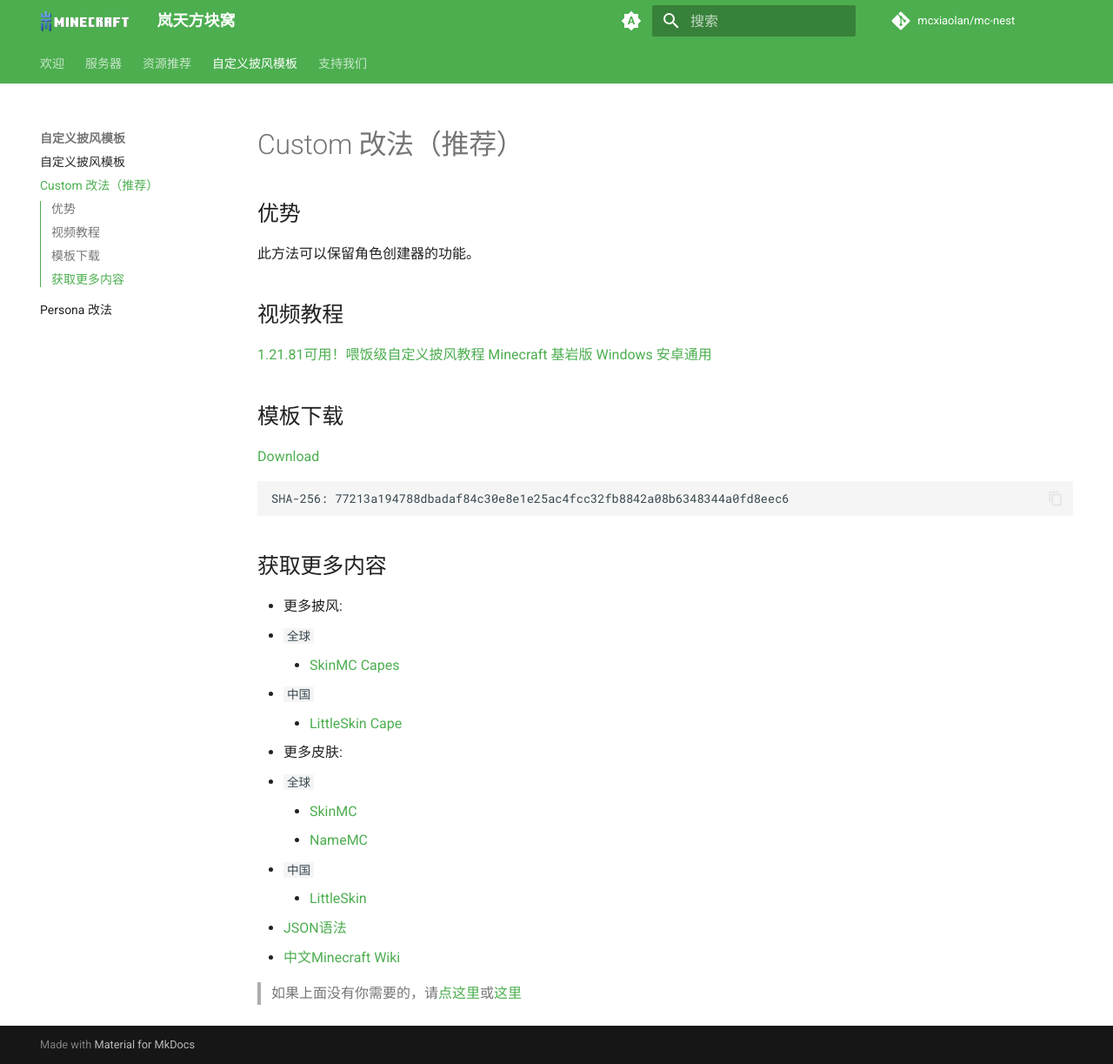
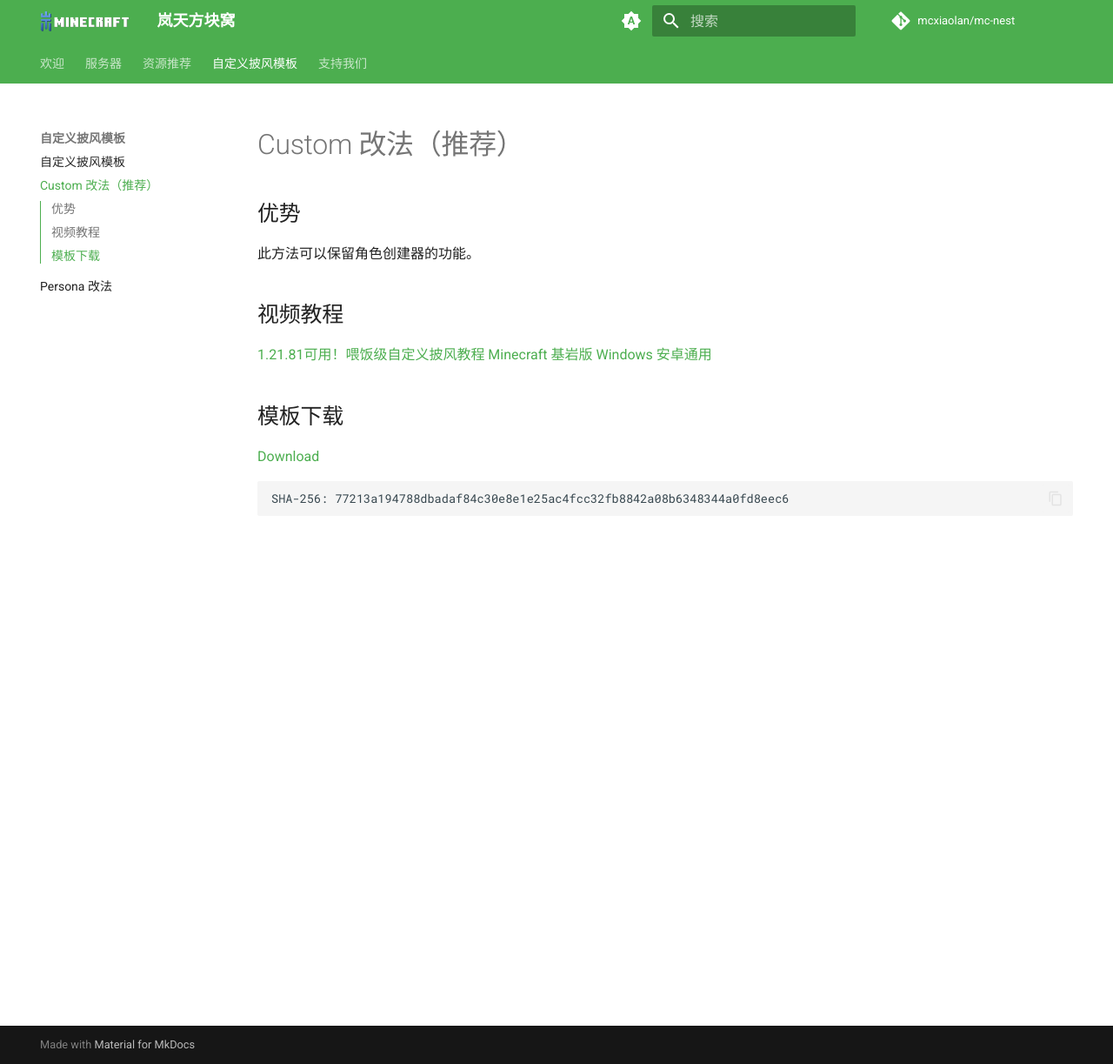
Before and after one commit to mcxiaolan/mc-nest, an MkDocs documentation site: the page built from docs/skin_packs/custom-template.md, in a window 1280 px wide and 1223 px high. Shown: the whole window at 87% size. Built offline with MkDocs 1.6.1 and Material for MkDocs 9.7.7, drawn with Linux system fonts in a browser that asks for light colours; comment, search, counter and statistics services are not loaded.

Commit message:
删除推荐资源

````diff
--- a/docs/skin_packs/custom-template.md
+++ b/docs/skin_packs/custom-template.md
@@ -10,21 +10,3 @@
 ```
 SHA-256: 77213a194788dbadaf84c30e8e1e25ac4fcc32fb8842a08b6348344a0fd8eec6
 ```
-
-## 获取更多内容
-- 更多披风:
-  - `全球`
-    - [SkinMC Capes](https://skinmc.net/capes)
-  - `中国`
-    - [LittleSkin Cape](https://littleskin.cn/skinlib?filter=cape&sort=likes&page=1/)
-
-- 更多皮肤:
-  - `全球`
-    - [SkinMC](https://skinmc.net)
-    - [NameMC](https://namemc.com)
-  - `中国`
-    - [LittleSkin](https://littleskin.cn/skinlib/)
-- [JSON语法](https://www.json.cn)
-- [中文Minecraft Wiki](https://zh.minecraft.wiki)
-
-> 如果上面没有你需要的，请[点这里](https://b.ltya.top/?q=5oCO5LmI5L2/55So5pCc57Si5byV5pOO)或[这里](https://bd.ltya.top/?q=5oCO5LmI5L2/55So5pCc57Si5byV5pOO)
````
